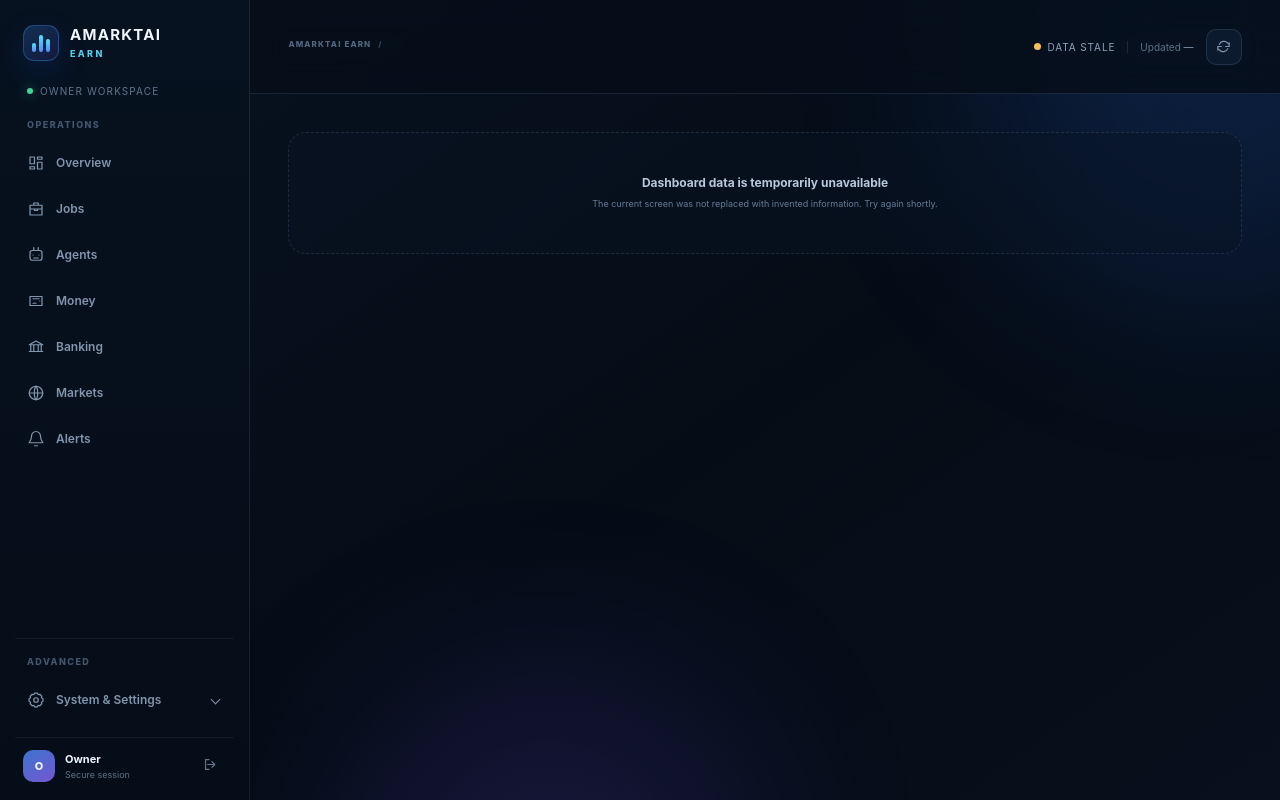
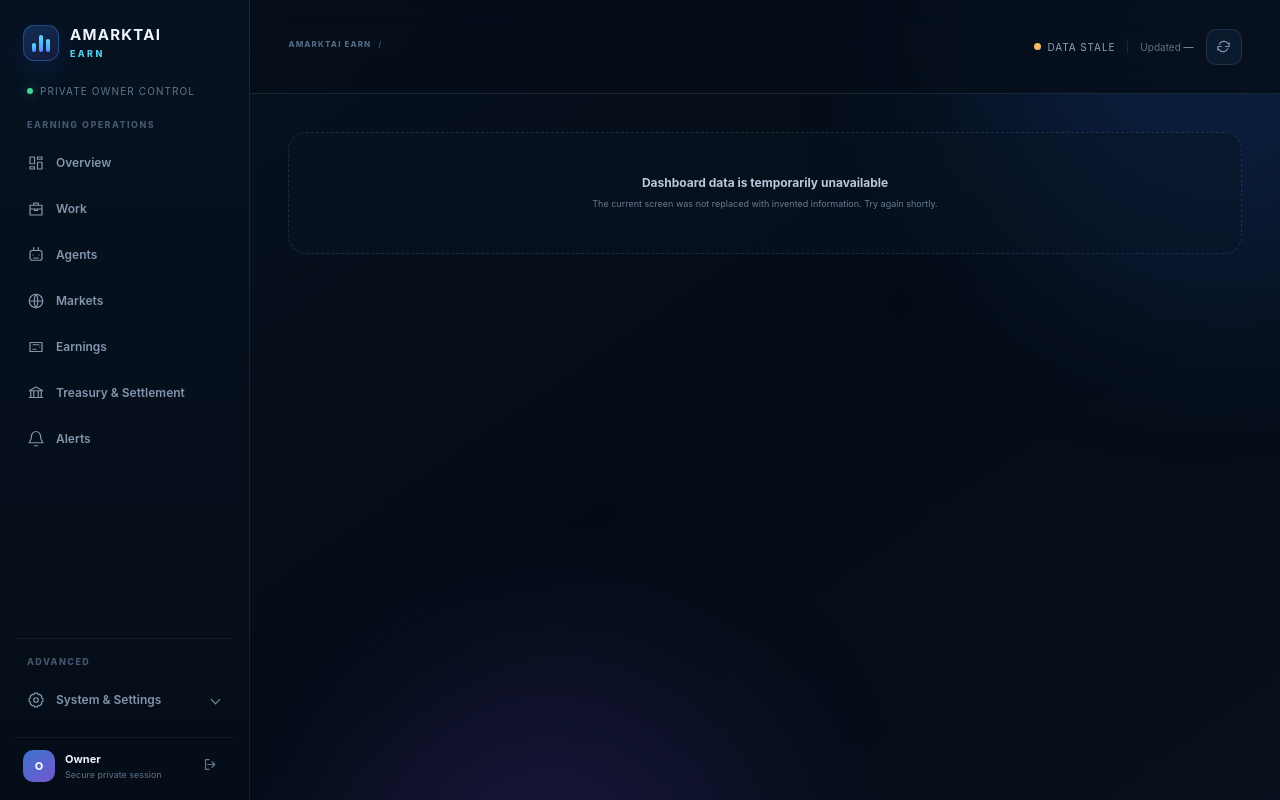
Before and after one commit to amarktainetwork-blip/Amarktai-Earn, a Django app: template control/templates/control/operations.html in a window 1280 px wide. Run offline with Django 5.2, Linux system fonts and the light colour scheme; the template is opened without the code that fills it, so the values that code supplies are empty.

Commit message:
polish: simplify owner dashboard navigation

```diff
--- a/control/templates/control/partials/sidebar.html
+++ b/control/templates/control/partials/sidebar.html
@@ -3,26 +3,26 @@
     <span class="brand-mark" aria-hidden="true"><i></i><i></i><i></i></span>
     <span><strong>AMARKTAI</strong><small>EARN</small></span>
   </div>
-  <div class="sidebar-context"><i></i><span>Owner workspace</span></div>
+  <div class="sidebar-context"><i></i><span>Private owner control</span></div>
   <nav class="sidebar-nav" aria-label="Owner navigation">
-    <span class="nav-label">OPERATIONS</span>
+    <span class="nav-label">EARNING OPERATIONS</span>
     <a href="/ops/overview/" class="{% if section == 'overview' %}active{% endif %}">
       <svg aria-hidden="true" viewBox="0 0 24 24"><path d="M4 13h6V4H4v9Zm10 7h6v-9h-6v9ZM4 20h6v-3H4v3Zm10-13h6V4h-6v3Z"/></svg><span>Overview</span>
     </a>
     <a href="/ops/jobs/" class="{% if section == 'jobs' or section == 'live-work' %}active{% endif %}">
-      <svg aria-hidden="true" viewBox="0 0 24 24"><path d="M4 7h16v13H4zM9 7V4h6v3M4 12h16M10 12v2h4v-2"/></svg><span>Jobs</span><b id="navJobs"></b>
+      <svg aria-hidden="true" viewBox="0 0 24 24"><path d="M4 7h16v13H4zM9 7V4h6v3M4 12h16M10 12v2h4v-2"/></svg><span>Work</span><b id="navJobs"></b>
     </a>
     <a href="/ops/agents/" class="{% if section == 'agents' %}active{% endif %}">
       <svg aria-hidden="true" viewBox="0 0 24 24"><rect x="4" y="6" width="16" height="13" rx="3"/><path d="M9 2v4m6-4v4M8 12h.01M16 12h.01M9 16h6"/></svg><span>Agents</span>
     </a>
+    <a href="/ops/markets/" class="{% if section == 'markets' %}active{% endif %}">
+      <svg aria-hidden="true" viewBox="0 0 24 24"><circle cx="12" cy="12" r="9"/><path d="M3 12h18M12 3c3 3 3 15 0 18M12 3c-3 3-3 15 0 18"/></svg><span>Markets</span>
+    </a>
     <a href="/ops/money/" class="{% if section == 'money' or section == 'earnings' or section == 'treasury' %}active{% endif %}">
-      <svg aria-hidden="true" viewBox="0 0 24 24"><path d="M4 6h16v12H4zM8 9h8M8 15h4M17 12h.01"/></svg><span>Money</span>
+      <svg aria-hidden="true" viewBox="0 0 24 24"><path d="M4 6h16v12H4zM8 9h8M8 15h4M17 12h.01"/></svg><span>Earnings</span>
     </a>
     <a href="/ops/banking/" class="{% if section == 'banking' %}active{% endif %}">
-      <svg aria-hidden="true" viewBox="0 0 24 24"><path d="M3 9h18M5 9v9m4-9v9m6-9v9m4-9v9M3 18h18M12 4l9 5H3l9-5Z"/></svg><span>Banking</span>
-    </a>
-    <a href="/ops/markets/" class="{% if section == 'markets' %}active{% endif %}">
-      <svg aria-hidden="true" viewBox="0 0 24 24"><circle cx="12" cy="12" r="9"/><path d="M3 12h18M12 3c3 3 3 15 0 18M12 3c-3 3-3 15 0 18"/></svg><span>Markets</span>
+      <svg aria-hidden="true" viewBox="0 0 24 24"><path d="M3 9h18M5 9v9m4-9v9m6-9v9m4-9v9M3 18h18M12 4l9 5H3l9-5Z"/></svg><span>Treasury &amp; Settlement</span>
     </a>
     <a href="/ops/alerts/" class="{% if section == 'alerts' %}active{% endif %}">
       <svg aria-hidden="true" viewBox="0 0 24 24"><path d="M18 8a6 6 0 0 0-12 0c0 7-3 7-3 9h18c0-2-3-2-3-9M10 21h4"/></svg><span>Alerts</span><b id="navAlerts"></b>
@@ -50,7 +50,7 @@
   </nav>
   <div class="owner-card">
     <span class="owner-avatar">O</span>
-    <span><strong>Owner</strong><small>Secure session</small></span>
+    <span><strong>Owner</strong><small>Secure private session</small></span>
     <button id="logoutButton" type="button" aria-label="Sign out">
       <svg aria-hidden="true" viewBox="0 0 24 24"><path d="M10 5H5v14h5M14 8l4 4-4 4M8 12h10"/></svg>
     </button>
```
